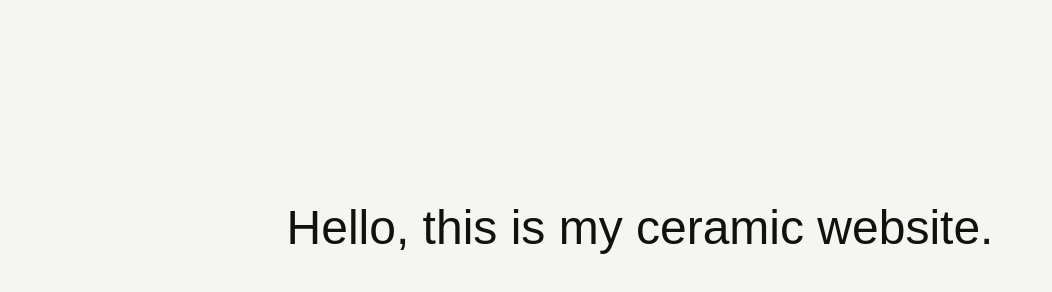
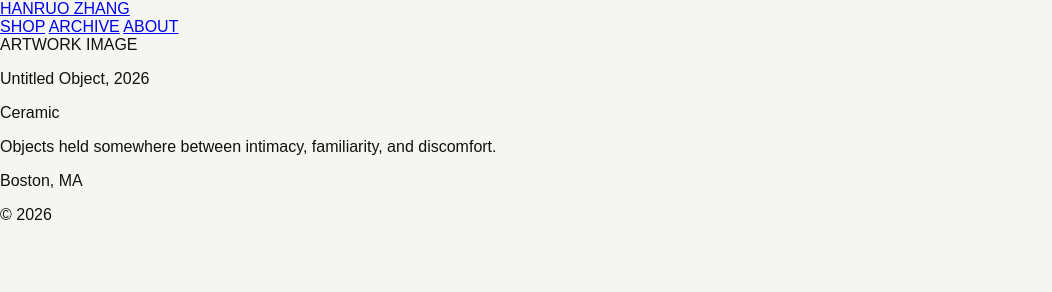
Before and after one commit to hanruozhang0216/ceramic-website, a plain HTML site: page index.html in a window 1280 px wide. Shown: the whole page, without its empty margins (0-1052 px from the left). Drawn offline with Linux system fonts and the light colour scheme.

Commit message:
Update index.html

```diff
--- a/index.html
+++ b/index.html
@@ -3,11 +3,57 @@
 <head>
   <meta charset="UTF-8">
   <meta name="viewport" content="width=device-width, initial-scale=1.0">
-  <title>Ceramic Website</title>
+
+  <title>Hanruo Zhang</title>
+
   <link rel="stylesheet" href="style.css">
 </head>
 
 <body>
-  <h1>Hello, this is my ceramic website.</h1>
+
+  <header class="site-header">
+    <a class="site-name" href="#">HANRUO ZHANG</a>
+
+    <nav class="nav">
+      <a href="#">SHOP</a>
+      <a href="#">ARCHIVE</a>
+      <a href="#">ABOUT</a>
+    </nav>
+  </header>
+
+
+  <main>
+
+    <section class="hero">
+
+      <div class="artwork-wrap">
+        <div class="artwork-placeholder">
+          <span>ARTWORK IMAGE</span>
+        </div>
+
+        <div class="artwork-info">
+          <p>Untitled Object, 2026</p>
+          <p>Ceramic</p>
+        </div>
+      </div>
+
+    </section>
+
+
+    <section class="intro">
+      <p>
+        Objects held somewhere between intimacy,
+        familiarity, and discomfort.
+      </p>
+    </section>
+
+  </main>
+
+
+  <footer class="site-footer">
+    <p>Boston, MA</p>
+    <p>© 2026</p>
+  </footer>
+
 </body>
 </html>
```
